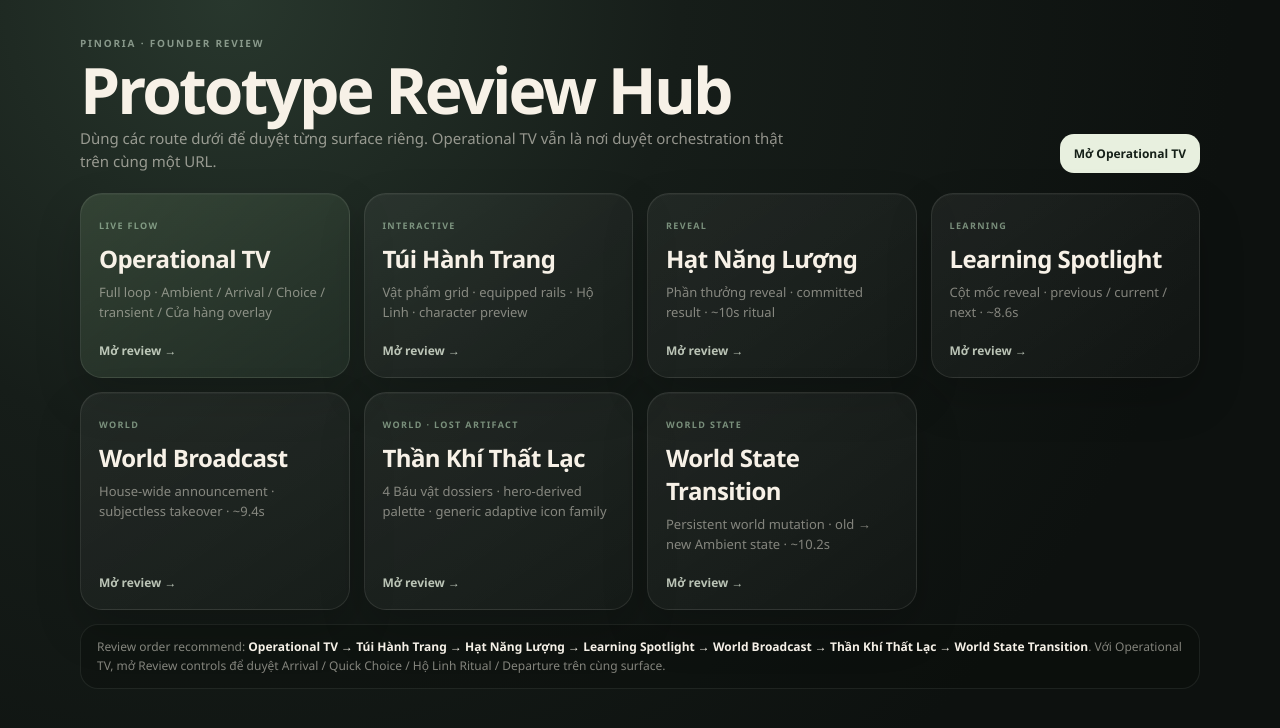
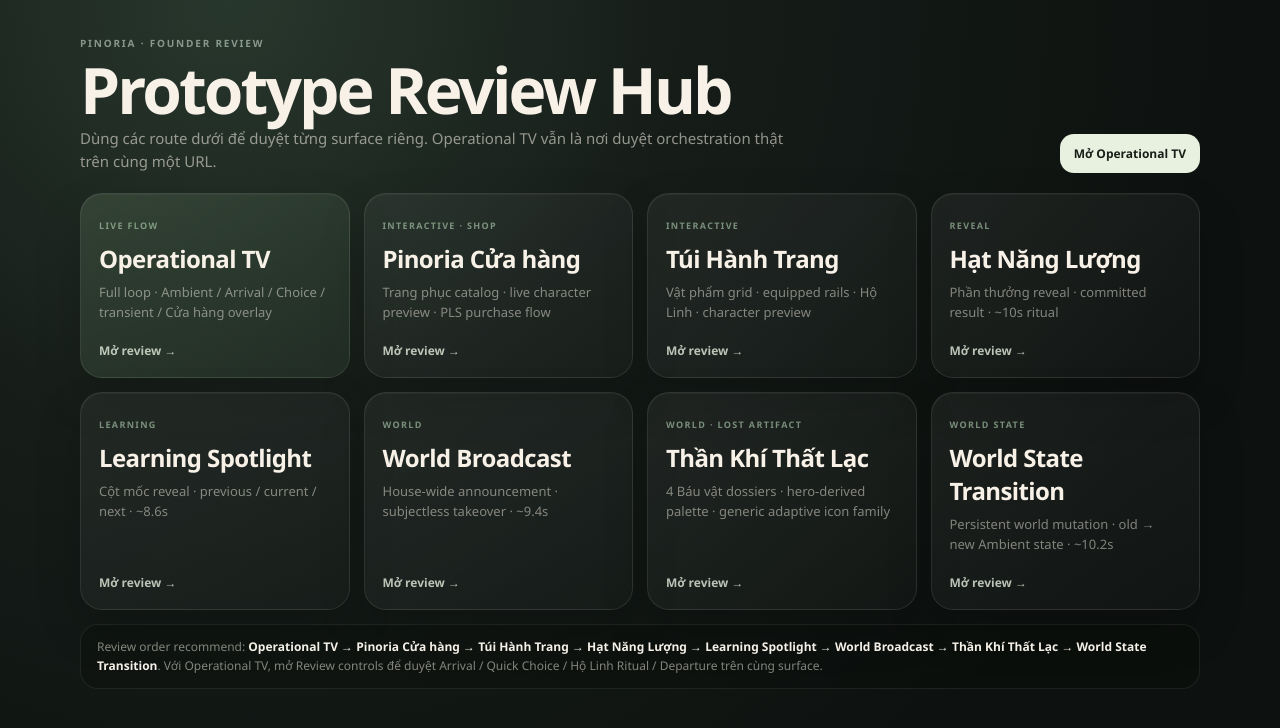
Before and after one commit to vmtct/pino-team-os, a Next.js app: page /pinoria-tv/review in a window 1280 px wide. Shown: the top 728 px of the page. Built offline with nearby package versions, Linux system fonts and the light colour scheme.

Commit message:
prototype: add Pinoria Shop to review hub

```diff
--- a/app/pinoria-tv/review/page.tsx
+++ b/app/pinoria-tv/review/page.tsx
@@ -8,6 +8,12 @@ const routes = [
     title: "Operational TV",
     meta: "Full loop · Ambient / Arrival / Choice / transient / Shop overlay",
     badge: "LIVE FLOW",
+  },
+  {
+    href: "/pinoria-tv/review/shop",
+    title: "Pinoria Shop",
+    meta: "Cosmetic catalog · live character preview · PLS purchase flow",
+    badge: "INTERACTIVE · SHOP",
   },
   {
     href: "/pinoria-tv/review/inventory",
@@ -143,7 +149,7 @@ export default function PinoriaReviewHubPage() {
               lineHeight: 1.6,
             }}
           >
-            Review order recommend: <strong style={{ color: "#f5f0e7" }}>Operational TV → Túi Hành Trang → Hạt Năng Lượng → Learning Spotlight → World Broadcast → Thần Khí Thất Lạc → World State Transition</strong>. Với Operational TV, mở Review controls để duyệt Arrival / Quick Choice / Companion Ritual / Departure trên cùng surface.
+            Review order recommend: <strong style={{ color: "#f5f0e7" }}>Operational TV → Pinoria Shop → Túi Hành Trang → Hạt Năng Lượng → Learning Spotlight → World Broadcast → Thần Khí Thất Lạc → World State Transition</strong>. Với Operational TV, mở Review controls để duyệt Arrival / Quick Choice / Companion Ritual / Departure trên cùng surface.
           </aside>
         </div>
       </main>
```
Also changed, not shown: app/pinoria-tv/review/shop/page.tsx (added, +14 -0 lines).
